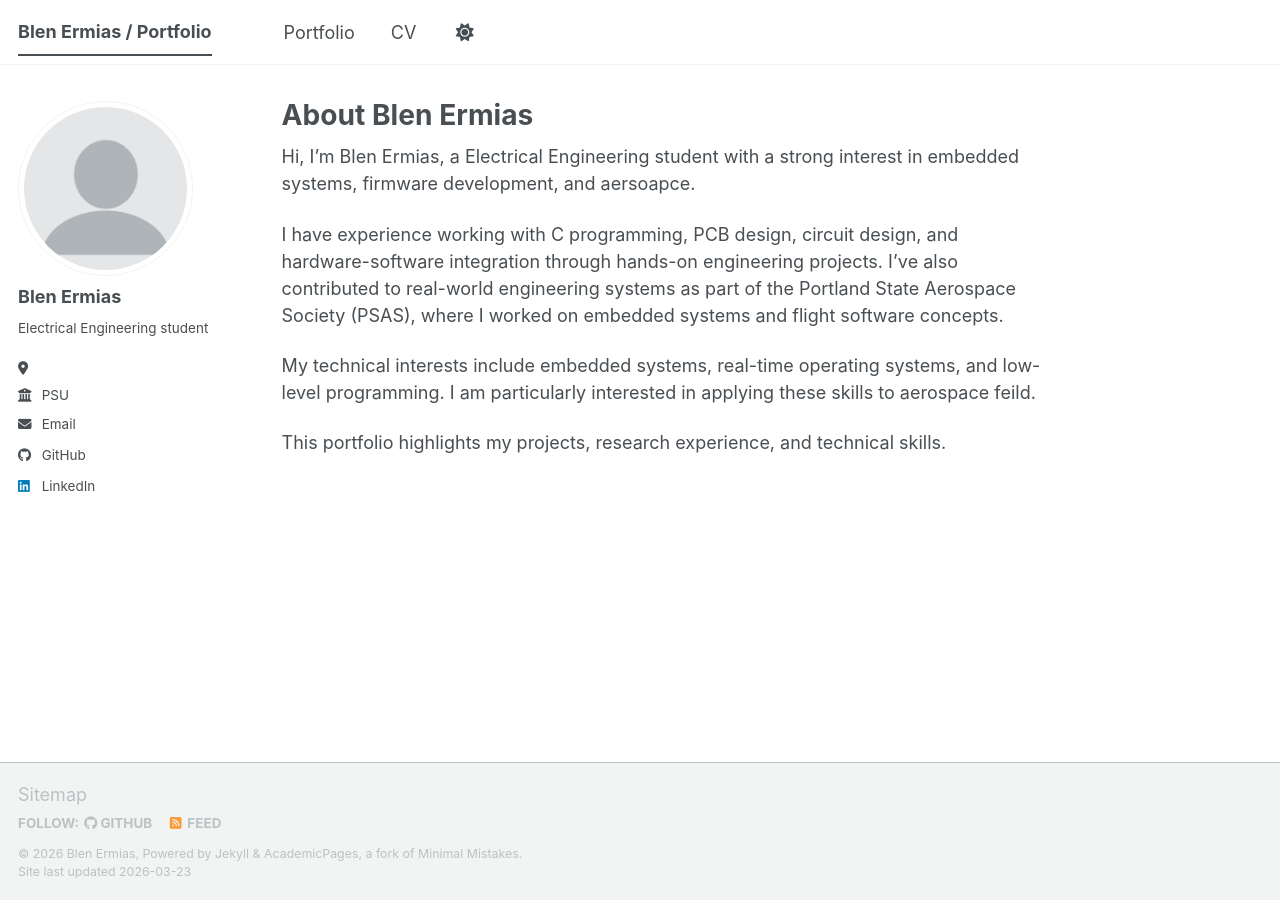
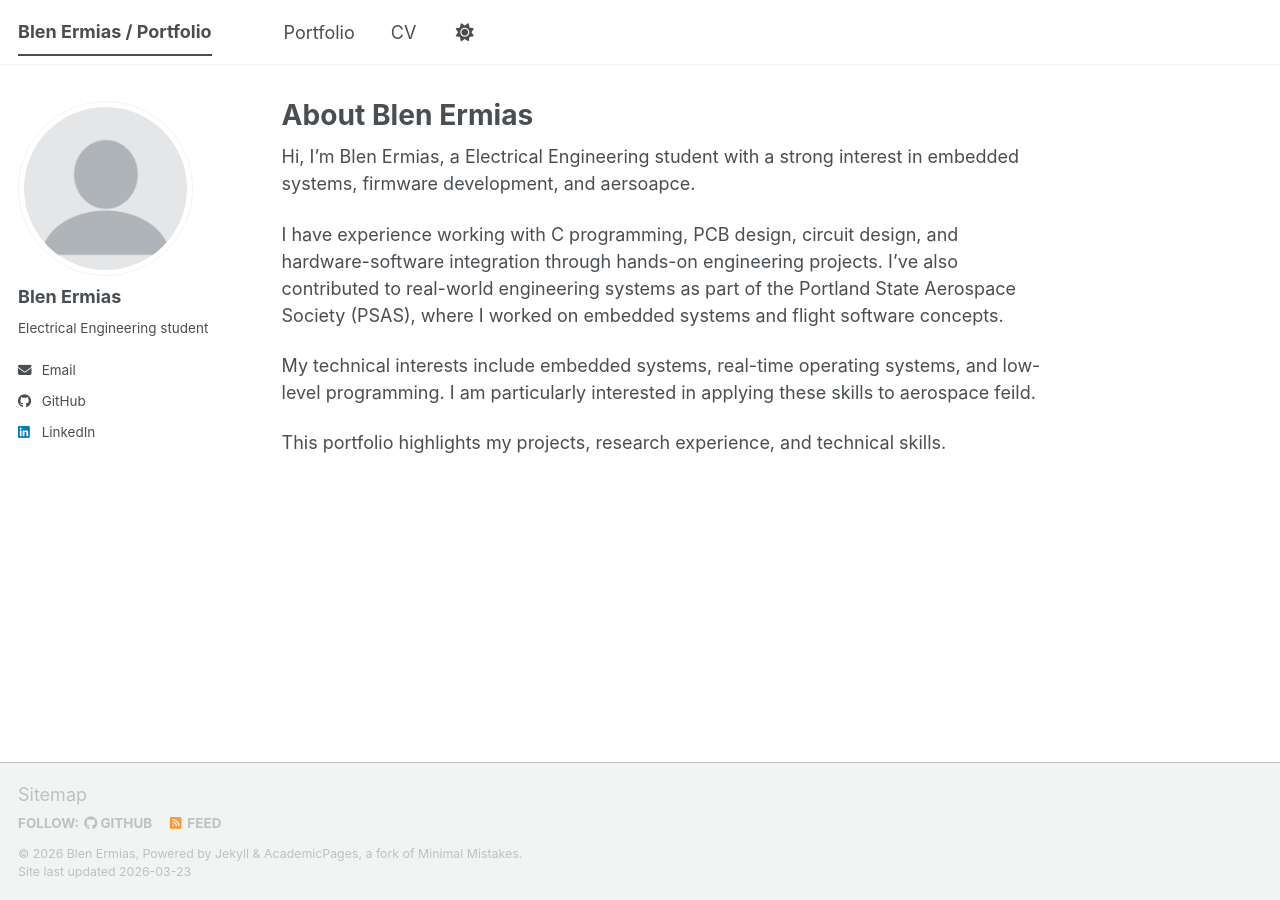
Before and after one commit to Blen-E/Blen-E.github.io, a Jekyll site: the page built from _pages/about.md, in a window 1280 px wide. Built offline with Jekyll 4.4.1, drawn with Linux system fonts in a browser that asks for light colours; a script bundle is joined from its source files by our own code; library files that are not in the unit come from our copies.

Commit message:
Update _config.yml

```diff
--- a/_config.yml
+++ b/_config.yml
@@ -27,8 +27,6 @@ author:
   name             : "Blen Ermias"
   pronouns         : # example: "she/her"
   bio              : "Electrical Engineering student"
-  location         : ""
-  employer         : "PSU"
   uri              : # URL
   email            : "blen@pdx.edu"
 
```
